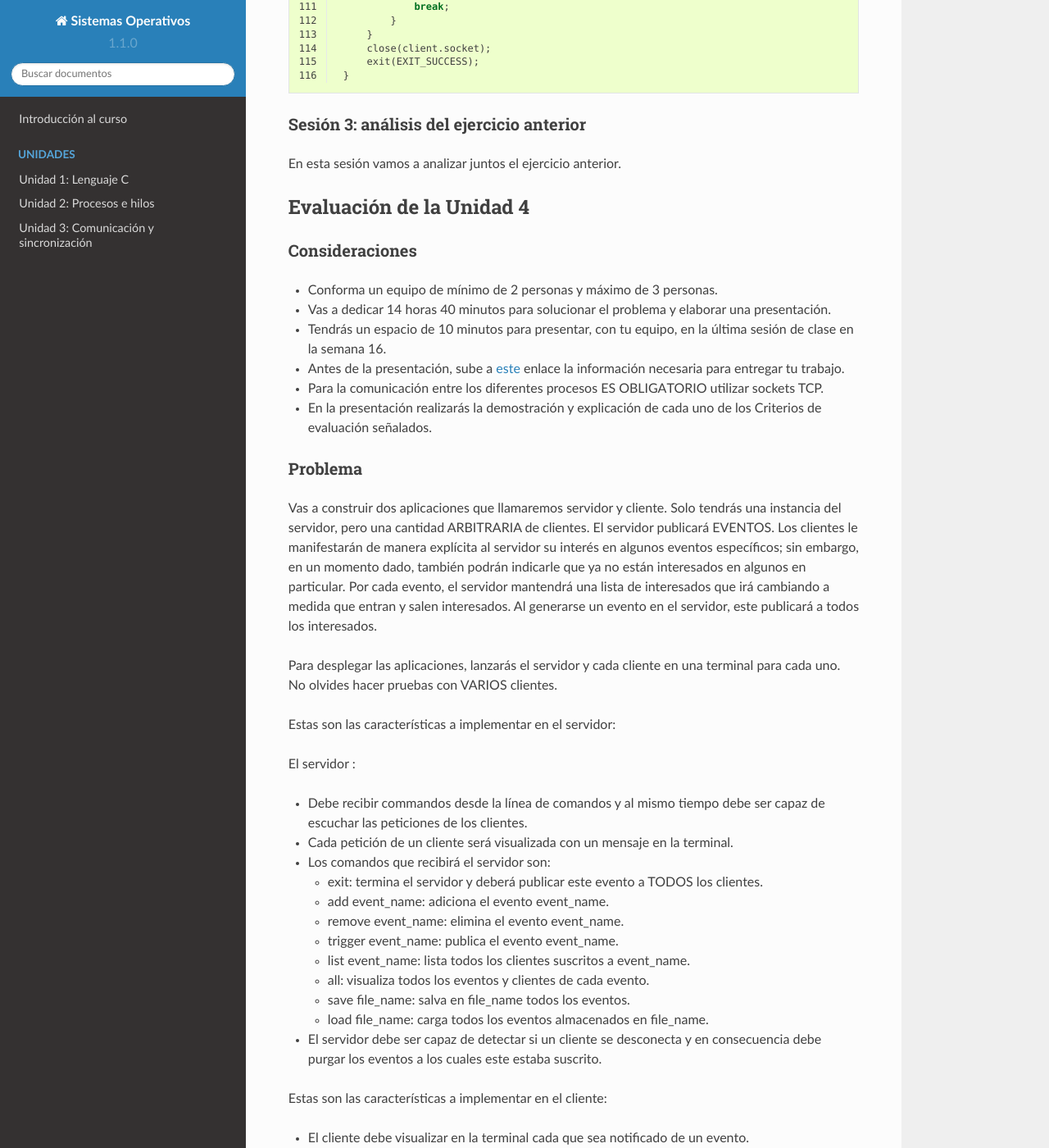
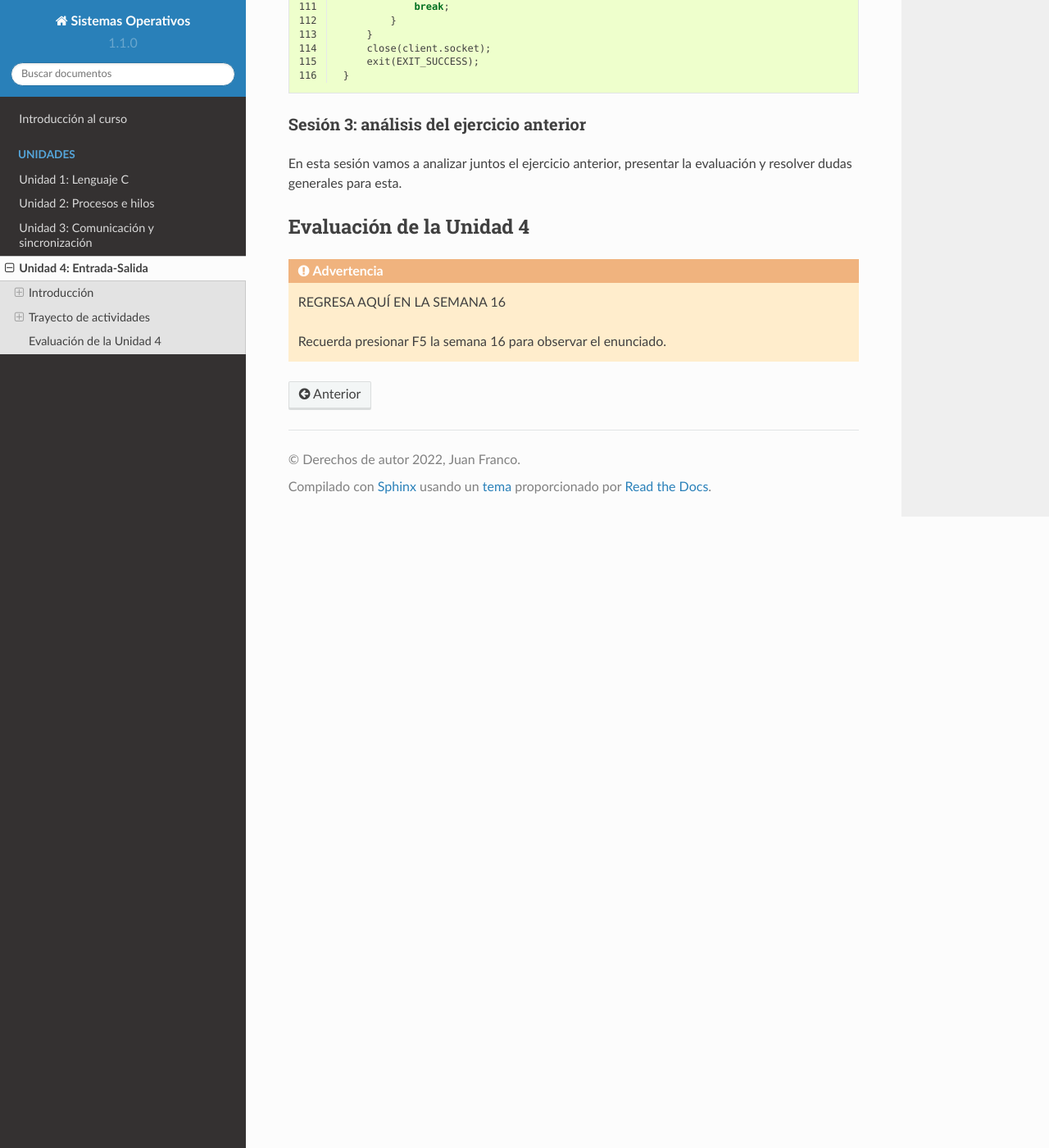
Before and after one commit to juanferfranco/sistemasoperativos, a Sphinx documentation site: the page built from docs/_unidad4/unidad4.rst, in a window 1280 px wide and 1400 px high, scrolled down 5955 px. Shown: the whole window at 82% size. Built offline with Sphinx 7.4.7 and the Read the Docs theme 2.0.0, drawn with Linux system fonts in a browser that asks for light colours; pages that are not in the unit, such as notebooks, are missing from menus; some of the changed text lies outside the part shown.

Commit message:
Add Unit 4

```diff
--- a/docs/_unidad4/unidad4.rst
+++ b/docs/_unidad4/unidad4.rst
@@ -4,10 +4,10 @@ Unidad 4: Entrada-Salida
 Introducción
 --------------
 
-Hasta es punto en el curso hemos estudiado dos abstracciones
+Hasta es punto delcurso hemos estudiado dos abstracciones
 fundamentales que brinda el sistema operativo: PROCESOS y MEMORIA
 VIRTUAL. La primera permite utilizar los recursos de procesamiento y
-la segunda memoria temporal para los programas. Ahora, vamos a presentar
+la segunda la memoria temporal para los programas. Ahora, vamos a presentar
 un nuevo servicio del sistema operativo: ENTRADA-SALIDA. Los servicios
 de entrada-salida le permiten al sistemas operativo comunicarse con el
 mundo exterior, ya sea para adquirir información o para producirla.
@@ -21,10 +21,10 @@ Comprender y aplicar los conceptos de entrada-salida para persistir información
 y para comunicar procesos que no necesariamente se encuentra en la misma máquina.
 
 
-Lecturas y ejercicios
-------------------------
+Trayecto de actividades
+--------------------------
 
-Sesión 1: persistencia
+Sesión 1
 ***************************
 
 Ejercicio 1: persistencia
@@ -45,11 +45,11 @@ Realizar un programa que:
   el directorio y los subdirectorios.
 * La idea es recorrer toda la jerarquía imprimiendo los nombres de subdirectorios y archivos.
 
-Sesión 2: introducción a los sockets
-***************************************
+Sesión 2
+**********
 
-En esta sesión vamos a resolver dudas del RETO anterior y a introducir el mecanismo
-de sockets para comunicar procesos.
+Ahora vamos a introducir el mecanismo de sockets para comunicar procesos que pueden estar
+en la misma máquina o en máquinas diferentes.
 
 Ejercicio 2: sockets
 ^^^^^^^^^^^^^^^^^^^^^
@@ -349,92 +349,13 @@ Client.c:
 Sesión 3: análisis del ejercicio anterior
 **********************************************
 
-En esta sesión vamos a analizar juntos el ejercicio anterior.
+En esta sesión vamos a analizar juntos el ejercicio anterior, presentar la evaluación
+y resolver dudas generales para esta.
 
 
 Evaluación de la Unidad 4
 ---------------------------
 
-Consideraciones
-****************
+.. warning:: REGRESA AQUÍ EN LA SEMANA 16
 
-* Conforma un equipo de mínimo de 2 personas y máximo de 3 personas.
-* Vas a dedicar 14 horas 40 minutos para solucionar
-  el problema y elaborar una presentación.
-* Tendrás un espacio de 10 minutos para presentar, con tu equipo, en la última
-  sesión de clase en la semana 16.
-* Antes de la presentación, sube a `este <https://forms.office.com/r/KPmfnvFpfn>`__
-  enlace la información necesaria para entregar tu trabajo.
-* Para la comunicación entre los diferentes procesos ES OBLIGATORIO utilizar sockets TCP.
-* En la presentación realizarás la demostración y explicación de cada uno de los Criterios
-  de evaluación señalados.
-
-Problema
-************
-
-Vas a construir dos aplicaciones que llamaremos servidor y cliente. Solo
-tendrás una instancia del servidor, pero una cantidad ARBITRARIA de clientes.
-El servidor publicará EVENTOS. Los clientes le manifestarán de manera explícita
-al servidor su interés en algunos eventos específicos; sin embargo, en un momento dado,
-también podrán indicarle que ya no están interesados en algunos en particular.
-Por cada evento, el servidor mantendrá una lista de interesados que irá cambiando
-a medida que entran y salen interesados. Al generarse un evento en el servidor,
-este publicará a todos los interesados.
-
-Para desplegar las aplicaciones, lanzarás el servidor y cada cliente en una terminal
-para cada uno. No olvides hacer pruebas con VARIOS clientes.
-
-Estas son las características a implementar en el servidor:
-
-El servidor :
-
-* Debe recibir commandos desde la línea de comandos y al mismo tiempo debe
-  ser capaz de escuchar las peticiones de los clientes.
-* Cada petición de un cliente será visualizada con un mensaje
-  en la terminal.
-* Los comandos que recibirá el servidor son:
-
-  * exit: termina el servidor y deberá publicar este evento a TODOS los clientes.
-  * add event_name: adiciona el evento event_name.
-  * remove event_name: elimina el evento event_name.
-  * trigger event_name: publica el evento event_name.
-  * list event_name: lista todos los clientes suscritos a event_name.
-  * all: visualiza todos los eventos y clientes de cada evento.
-  * save file_name: salva en file_name todos los eventos.
-  * load file_name: carga todos los eventos almacenados en file_name.
-
-* El servidor debe ser capaz de detectar si un cliente se desconecta y
-  en consecuencia debe purgar los eventos a los cuales este estaba suscrito.
-
-Estas son las características a implementar en el cliente:
-
-* El cliente debe visualizar en la terminal cada que sea notificado de un evento.
-* El cliente debe soportar los siguientes comandos:
-
-  * sub event_name: se suscribe al evento event_name
-  * unsub event_name: se desuscribe del evento event_name
-  * list: lista todos los eventos a los cuales está suscrito.
-  * ask: le pregunta al servidor cuáles eventos hay disponibles.
-  * save file_name: salva en file_name todos los eventos.
-  * load file_name: carga todos los eventos almacenados en file_name.
-
-Criterios de evaluación
-*************************
-
-#. Orden y coherencia en la presentación: 0.5
-#. Implementación del mecanismo de comunicación: 1
-#. Implementación de la concurrencia: 0.5
-#. Comando exit en el server: 0.1
-#. Comando add en el server: 0.1
-#. Comando remove en el server: 0.2
-#. Comando trigger en el server: 0.4
-#. Comando list en el server: 0.2
-#. Comando all en el server: 0.2
-#. Comando save en el server: 0.2
-#. Comando load en el server: 0.2
-#. Comando sub en el cliente: 0.3
-#. Comando unsub en el cliente: 0.3
-#. Comando list en el cliente: 0.2
-#. Comando ask en el cliente: 0.2
-#. Comando save en el cliente: 0.2
-#. Comando load en el cliente: 0.2
+    Recuerda presionar F5 la semana 16 para observar el enunciado.
--- a/docs/index.rst
+++ b/docs/index.rst
@@ -19,5 +19,4 @@ Créditos y horas totales del curso: 3 créditos - 144 horas totales
    Unidad 1: Lenguaje C <_unidad1/unidad1>
    Unidad 2: Procesos e hilos <_unidad2/unidad2>
    Unidad 3: Comunicación y sincronización <_unidad3/unidad3>
-..
    Unidad 4: Entrada-Salida <_unidad4/unidad4>
```
